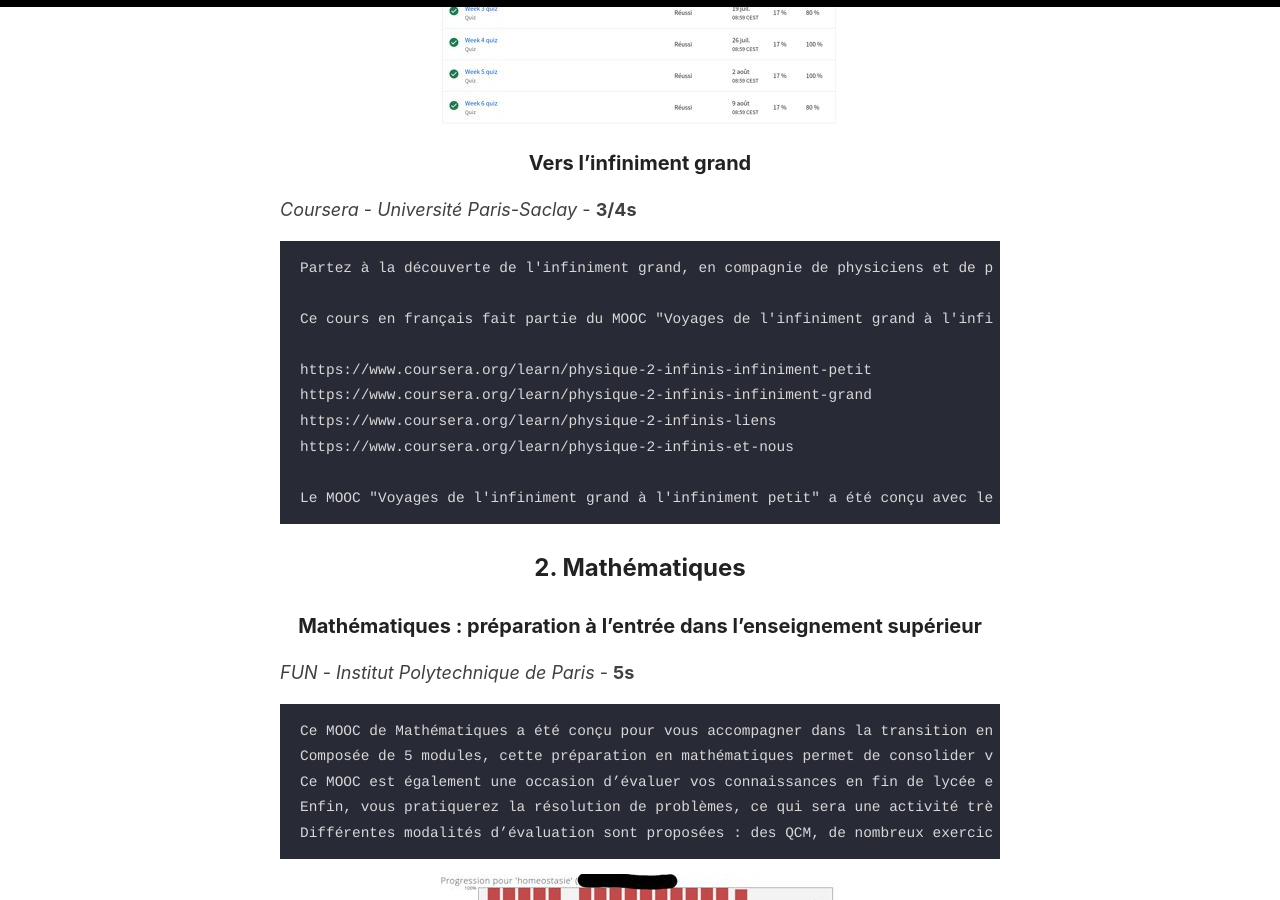
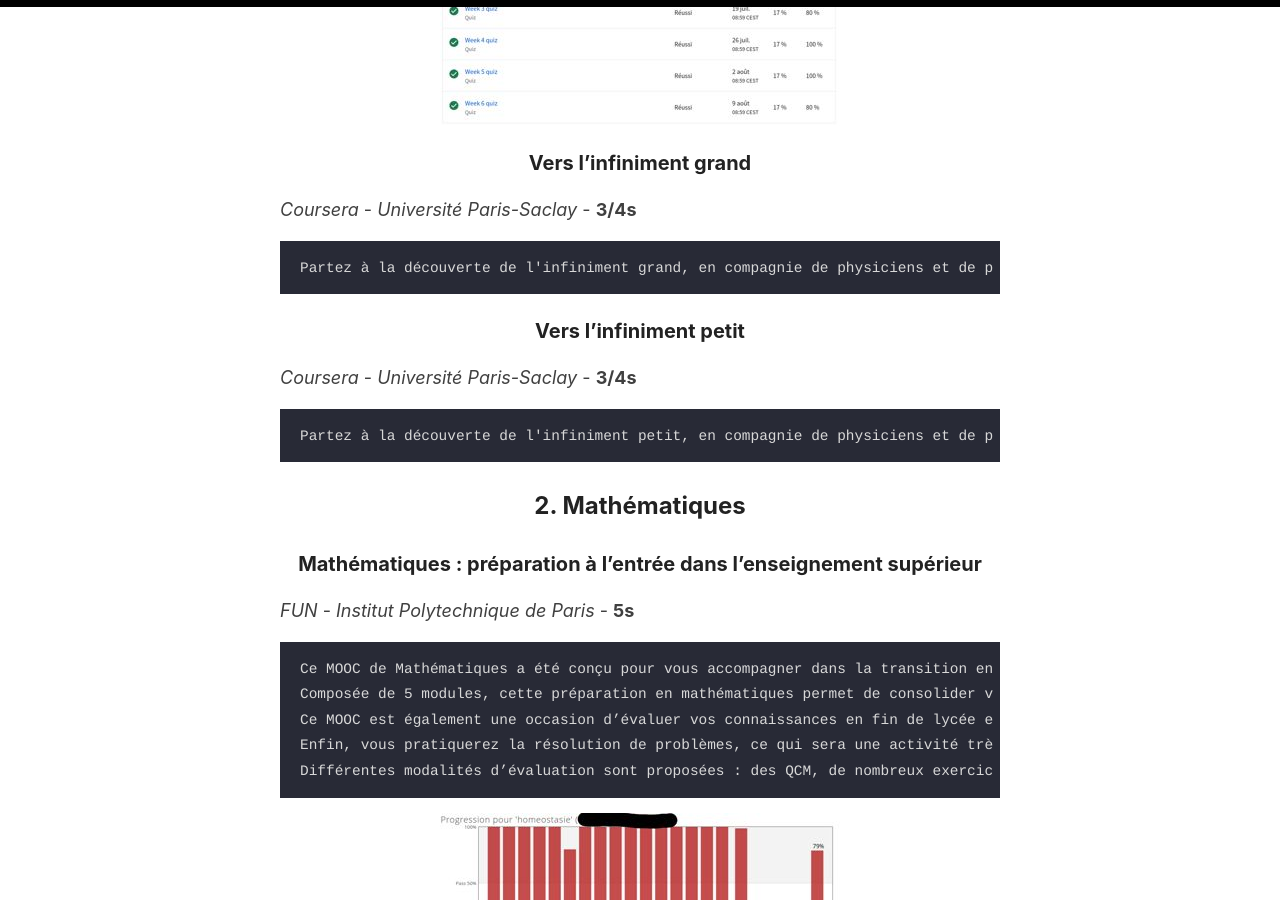
Before and after one commit to homeostasie/bouquins, a Jekyll site: the page built from _pages/mooc.md, in a window 1280 px wide and 900 px high, scrolled down 1602 px. Built offline with Jekyll 4.4.1, drawn with Linux system fonts in a browser that asks for light colours.

Commit message:
ajout du mooc infini petit

````diff
--- a/_pages/mooc.md
+++ b/_pages/mooc.md
@@ -56,15 +56,13 @@
 
 ```
 Partez à la découverte de l'infiniment grand, en compagnie de physiciens et de physiciennes qui vont vous faire découvrir l'Univers aux distances les plus grandes connues à ce jour et les outils scientifiques utilisés pour l'étudier. Vous comprendrez ce que les scientifiques ont pu apprendre sur l'histoire et la structure de l'Univers, ses composantes, et comment ils ont pu accumuler ces observations sur les étoiles, les galaxies, les amas de galaxies, et l'Univers dans son ensemble.
+```
+### Vers l'infiniment petit
 
-Ce cours en français fait partie du MOOC "Voyages de l'infiniment grand à l'infiniment petit", conçus par des physiciens et des physiciennes du Labex P2IO (Physique des 2 Infinis et des Origines, IPP et Université Paris-Saclay) regroupant des laboratoires de physique de l'infiniment grand et de l'infiniment petit situés à Orsay et Saclay. Les différents parcours de ce MOOC vous montreront les connaissances et les énigmes de l'infiniment grand et de l'infiniment petit, les relations que ces deux infinis entretiennent, et les liens de ces découvertes avec la société :
+*Coursera* - *Université Paris-Saclay* - **3/4s**
 
-https://www.coursera.org/learn/physique-2-infinis-infiniment-petit
-https://www.coursera.org/learn/physique-2-infinis-infiniment-grand
-https://www.coursera.org/learn/physique-2-infinis-liens
-https://www.coursera.org/learn/physique-2-infinis-et-nous
-
-Le MOOC "Voyages de l'infiniment grand à l'infiniment petit" a été conçu avec le soutien financier du Labex P2IO (Physique des 2 Infinis et des Origines) présenté sur www.labex-p2io.fr (IPP et Université Paris-Saclay)
+```
+Partez à la découverte de l'infiniment petit, en compagnie de physiciens et de physiciennes qui vont vous faire découvrir les secrets de la matière quand on l'étudie aux distances les plus courtes, aux énergies les plus élevées. Vous vous initierez aux progrès les plus récents de la recherche en physique nucléaire et de la physique des particules, et vous découvrirez les principes des accélérateurs et des détecteurs avec lesquels on a pu étudier la matière à ces échelles, pour arriver jusqu'à la découverte du boson de Higgs en 2012 auprès du collisionneur de particules du CERN, le LHC.
 ```
 
 ## 2. Mathématiques
````
